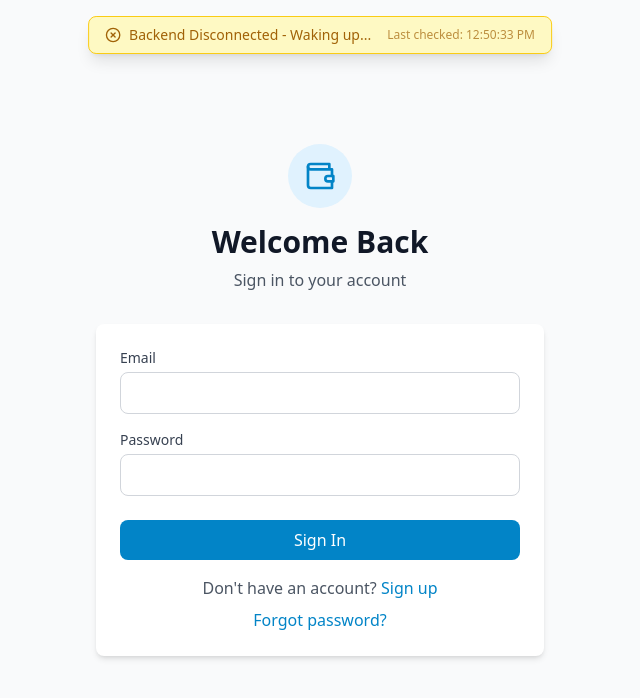
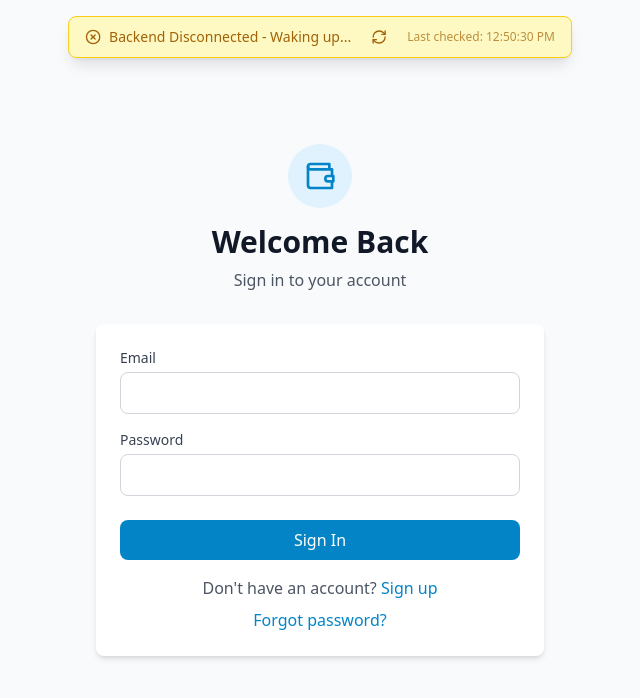
Before and after one commit to avenuesbeautyhub/expenses, a React (Vite) app in the folder client/: page /login in a window 1280 px wide. Shown: the top 698 px of the page, without its empty margins (320-960 px from the left). Built offline with nearby package versions, Linux system fonts and the light colour scheme; no server answers.

Commit message:
removed pooling internal

```diff
--- a/client/src/components/BackendStatusIndicator.tsx
+++ b/client/src/components/BackendStatusIndicator.tsx
@@ -1,9 +1,9 @@
 import React from 'react';
 import { useBackendStatus } from '../context/BackendStatusContext';
-import { CheckCircle, XCircle, Loader2 } from 'lucide-react';
+import { CheckCircle, XCircle, Loader2, RefreshCw } from 'lucide-react';
 
 const BackendStatusIndicator: React.FC = () => {
-  const { status, lastChecked } = useBackendStatus();
+  const { status, lastChecked, checkBackend } = useBackendStatus();
 
   const getStatusConfig = () => {
     switch (status) {
@@ -40,6 +40,15 @@ const BackendStatusIndicator: React.FC = () => {
     <div className={`fixed top-4 left-1/2 transform -translate-x-1/2 z-50 px-4 py-2 rounded-lg border ${config.bgColor} ${config.textColor} ${config.borderColor} flex items-center gap-2 shadow-lg`}>
       {config.icon}
       <span className="text-sm font-medium">{config.text}</span>
+      {status === 'disconnected' && (
+        <button
+          onClick={checkBackend}
+          className="ml-2 p-1 hover:bg-black/10 rounded transition-colors"
+          title="Retry connection"
+        >
+          <RefreshCw className="w-4 h-4" />
+        </button>
+      )}
       {lastChecked && (
         <span className="text-xs opacity-70 ml-2">
           Last checked: {lastChecked.toLocaleTimeString()}
--- a/client/src/context/BackendStatusContext.tsx
+++ b/client/src/context/BackendStatusContext.tsx
@@ -5,6 +5,7 @@ type BackendStatus = 'connected' | 'disconnected' | 'connecting';
 interface BackendStatusContextType {
   status: BackendStatus;
   lastChecked: Date | null;
+  checkBackend: () => Promise<void>;
 }
 
 const BackendStatusContext = createContext<BackendStatusContextType | undefined>(undefined);
@@ -29,12 +30,10 @@ export const BackendStatusProvider: React.FC<{ children: ReactNode }> = ({ child
 
   useEffect(() => {
     checkBackend();
-    const interval = setInterval(checkBackend, 3000); // Check every 10 seconds
-    return () => clearInterval(interval);
   }, []);
 
   return (
-    <BackendStatusContext.Provider value={{ status, lastChecked }}>
+    <BackendStatusContext.Provider value={{ status, lastChecked, checkBackend }}>
       {children}
     </BackendStatusContext.Provider>
   );
```
Also changed, not shown: 1 other file (tests, documents, lock files or other folders).
